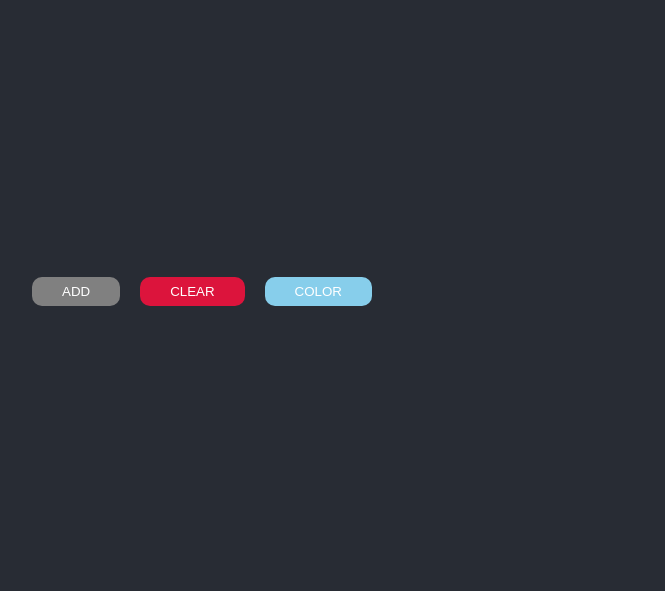
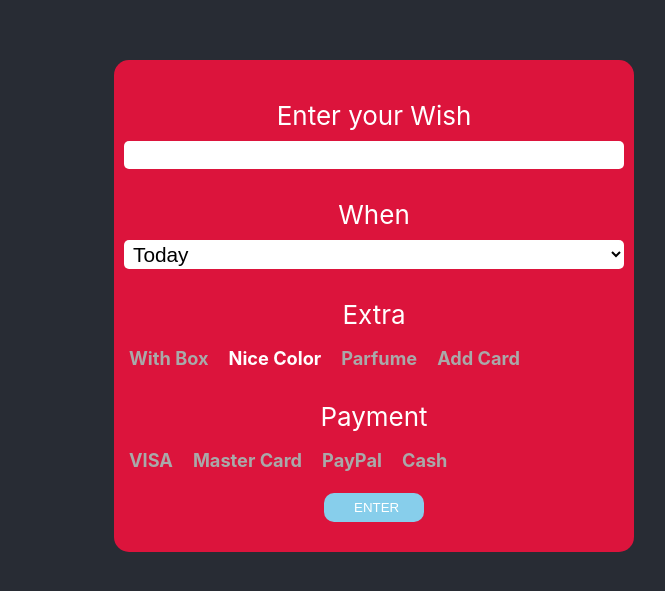
Before and after one commit to IngaGd/Didziapedziai, a React (Create React App) app in the folder r1/: page / in a window 1280 px wide. Shown: the part 129-720 px from the top of the page, without its empty margins (266-931 px from the left). Built offline with nearby package versions, Linux system fonts and the light colour scheme.

Commit message:
Forms - text input, select, checkbox, radio buttons

```diff
--- a/r1/src/App.jsx
+++ b/r1/src/App.jsx
@@ -1,41 +1,101 @@
 'bootstrap/dist/css/bootstrap.min.css';
 import { useState } from 'react';
 import './App.scss';
-import BaseButton from './Components/011/Design/BaseButton';
-import RedButton from './Components/011/Design/RedButton';
-import BlueButton from './Components/011/Design/BlueButton';
-import Sq from './Components/011/Design/Sq';
-import { withAdd, withClear, withColor } from './Components/011/HOCs/sq';
-// import Circle from './Components/011/Circle';
-// import Number from './Components/011/Number';
+
+const select = [
+    {text: 'Now', value: 'n'},
+    {text: 'Today', value: 't'},
+    {text: 'Tomorrow', value: 'tm'},
+    {text: 'Next Week', value: 'nw'}
+]
+
+const checkbox = [
+    {text: 'With Box', value: 'b'},
+    {text: 'Nice Color', value: 'c'},
+    {text: 'Parfume', value: 'p'},
+    {text: 'Add Card', value: 'ac'}
+]
+
+const radio = [
+    {text: 'VISA', value: 'v'},
+    {text: 'Master Card', value: 'mc'},
+    {text: 'PayPal', value: 'p'},
+    {text: 'Cash', value: 'c'}
+]
 
 function App() {
 
-    const [sq, setSq] = useState([]);
+    const [h1Wish, setH1Wish] = useState([]);
 
-    const BaseButtonWithAdd = withAdd(BaseButton);
-    const RedButtonWithClear = withClear(RedButton);
-    const BlueButtonWithColor = withColor(BlueButton);
+    const [wish, setWish] = useState('');
+    const [when, setWhen] = useState('t');
+    const [extras, setExtras] = useState({b:false, c:true, p:false, ac:false});
+    const [payment, setPayment] = useState(null)
 
+    // const w = useRef();
+
+    const showWish = () => {
+        // setH1Wish(w.current.value);
+        setH1Wish(w => [{wish, when}, ...w]);
+        setWish('');
+    }
+
+    const wishControll = e => {
+        setWish(e.target.value);
+    }
+
+    const whenControll = e => {
+        setWhen(e.target.value);
+    }
+
+    const extrasControll = v => {
+        setExtras(e => ({...e, [v]: !e[v]})) //pakeitem objekto properti i priesinga
+    }
+
+    const paymentControll = v => {
+        setPayment(v);//neperikia pervaziuoti visus, pasiliekam tik ta, kuris pazymetas
+    }
 
     return (
         <div className="App">
             <header className="App-header">
-            {/* <Circle>
-                <Number type="n1"/>
-                <Number type="n2"/>
-                <Number type="n3"/>
-                <Number type="n4"/>
-            </Circle> */}
-                <div className="sq-bin">
+                <h1>
                     {
-                        sq.map((s, i) => s.show ? <Sq key={i} s={s} i={i} setSq={setSq} /> : null)
+                        h1Wish.map((w, i) => <div key={i}>{w.wish} {select.find(s => s.value === w.when ).text}</div>)
                     }
-                </div>
-                <div className="sq-bin">
-                    <BaseButtonWithAdd title="add" setSq={setSq} />
-                    <RedButtonWithClear title="clear" setSq={setSq} />
-                    <BlueButtonWithColor title="color" setSq={setSq} />
+                </h1>
+                <div className="input-bin red">
+                    <label>Enter your Wish</label>
+                    <input type="text" value={wish} onChange={wishControll} />
+
+                    <label>When</label>
+                    <select value={when} onChange={whenControll}>
+                        {
+                            select.map(s => <option key={s.value} value={s.value}>{s.text}</option>)
+                        }
+                    </select>
+
+                    <label>Extra</label>
+                    <div className='cb-bin'>
+                        {
+                            checkbox.map(c => <span key={c.value}>
+                                <input type="checkbox" id={'cb_' + c.value} checked={extras[c.value]}
+                                onChange={() => extrasControll(c.value)}/>
+                                <label className='cb' htmlFor={'cb_' + c.value}>{c.text}</label>
+                            </span>)
+                        }
+                    </div>
+                    <label>Payment</label>
+                    <div className='cb-bin'>
+                        {
+                            radio.map(c => <span key={c.value}>
+                                <input type="checkbox" id={'r_' + c.value} checked={payment===c.value}
+                                onChange={() => paymentControll(c.value)}/>
+                                <label className='cb' htmlFor={'r_' + c.value}>{c.text}</label>
+                            </span>)
+                        }
+                    </div>
+                    <button className="blue" onClick={showWish}>enter</button>
                 </div>
 
 
--- a/r1/src/App.scss
+++ b/r1/src/App.scss
@@ -235,6 +235,79 @@ button {
     }
 }
 
+.input-bin {
+    margin: 10px;
+    padding: 10px;
+    display: flex;
+    flex-direction: column;
+    border-radius: 15px;
+    align-items: center;
+    width: 100%;
+    max-width: 500px;
+
+    &.red {
+        background-color: crimson;
+    }
+
+    label {
+        padding: 30px 0 10px 0;
+    }
+
+    input {
+        font-size: 0.8em;
+        padding: 2px 5px;
+        font-weight: lighter;
+        outline: none;
+        border: none;
+        border-radius: 5px;
+        background-color: white;
+        width: 100%;
+        box-sizing: border-box;
+    }
+
+    select {
+        font-size: 0.8em;
+        padding: 2px 5px;
+        font-weight: lighter;
+        outline: none;
+        border: none;
+        border-radius: 5px;
+        background-color: white;
+        width: 100%;
+        box-sizing: border-box;
+    }
+
+    .cb-bin {
+        display: flex;
+        flex-direction: row;
+        align-items: center;
+        justify-content: flex-start;
+        width: 100%;
+
+        label.cb {
+            font-size: 0.7em;
+            font-weight: 700;
+            padding: 0 15px 0 5px;
+            cursor: pointer;
+            user-select: none;
+            color: darkgrey;
+        }
+        input {
+            display: none;
+        }
+
+        input:checked+label.cb {
+            color: white;
+        }
+    }
+
+    button {
+        max-width: 100px;
+    }
+}
+
+
+
 //----------------------------HOMEWORKS
 
 // 02 REACT BASE LIST
```
Also changed, not shown: r1/src/011.jsx (added, +48 -0 lines).
